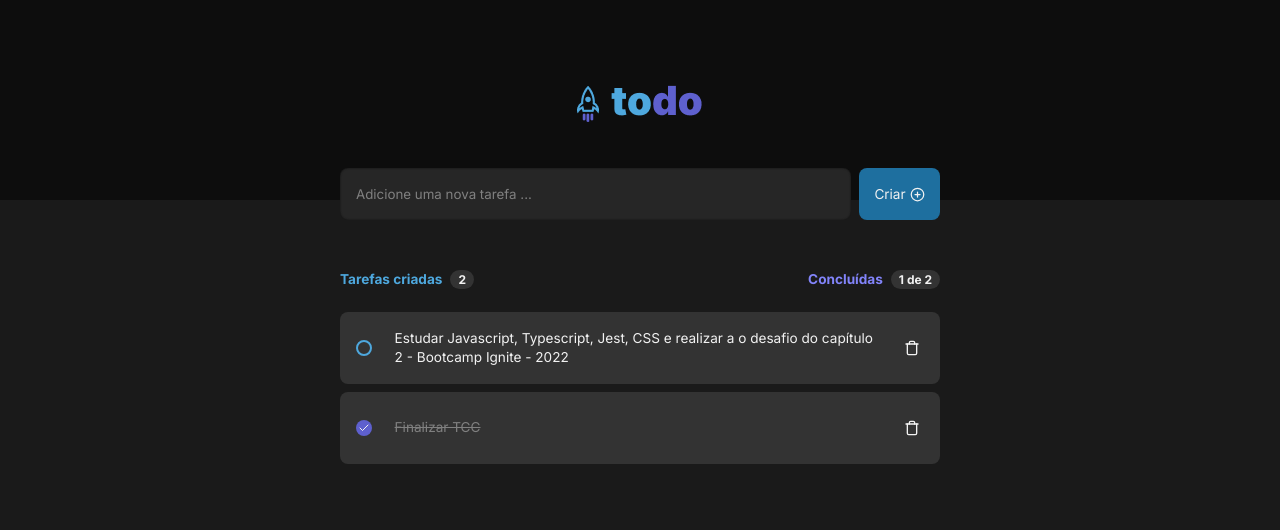
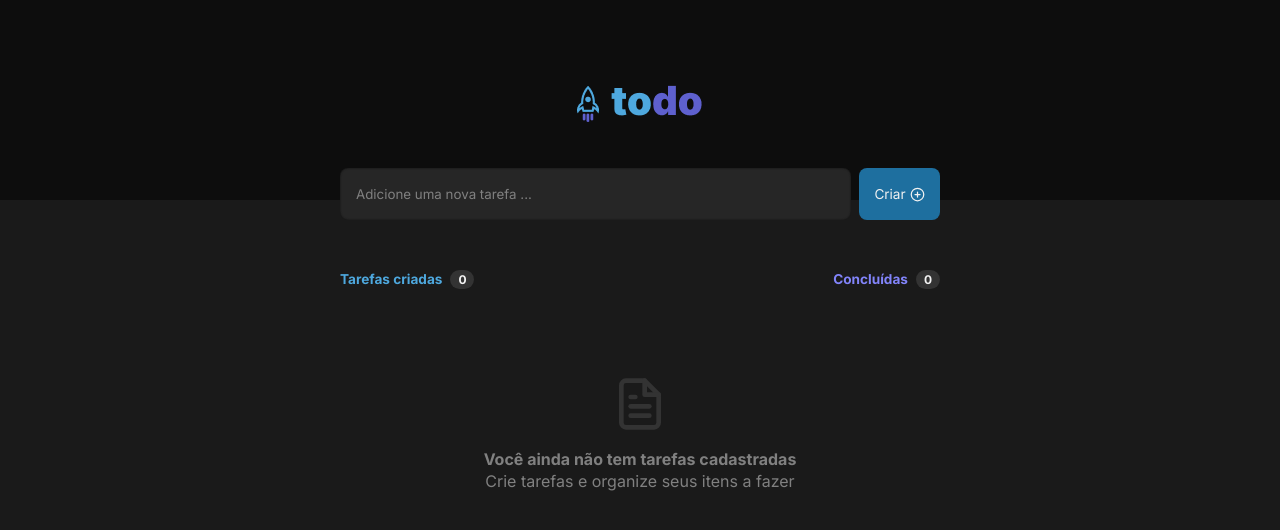
Before and after one commit to rogerrm95/to-do-2.0, a React (Vite) app: page / in a window 1280 px wide. Shown: the top 530 px of the page. Built offline with nearby package versions, Linux system fonts and the light colour scheme.

Commit message:
Add: Funcionalidades a aplicação (CREATE-READ-DELETE)

```diff
--- a/src/App.tsx
+++ b/src/App.tsx
@@ -16,18 +16,8 @@ type Task = {
 }
 
 function App() {
-  const [tasks, setTasks] = useState<Task[]>([
-    {
-      id: 1,
-      name: 'Estudar Javascript, Typescript, Jest, CSS e realizar a o desafio do capítulo 2 - Bootcamp Ignite - 2022',
-      isDone: false
-    },
-    {
-      id: 2,
-      name: 'Finalizar TCC',
-      isDone: true
-    }
-  ])
+  const [tasks, setTasks] = useState<Task[]>([])
+  const [task, setTask] = useState('')
   const [numberToCompletedTasks, setNumberToCompletedTasks] = useState(0)
 
   // Verifica a quantidade de tarefas prontas em relação ao total//
@@ -38,6 +28,64 @@ function App() {
     setNumberToCompletedTasks(tasksCompleted)
   }, [tasks])
 
+  // Ordena as tarefas ao renderizar a lista //
+  useEffect(() => {
+    const newList = sortListToActiveTaskAtCompletedTask(tasks)
+    setTasks(newList)
+  }, [])
+
+  // Adiciona uma nova tarefa //
+  function handleAddNewTask() {
+    if (task.trim().length === 0) {
+      setTask('')
+      return
+    }
+
+    const data = {
+      id: tasks.length + 1,
+      name: task,
+      isDone: false
+    }
+
+    const newList = sortListToActiveTaskAtCompletedTask([...tasks, data])
+
+    setTasks(newList)
+    setTask('')
+  }
+
+  // Marca uma tarefa como concluída ou desmarca //
+  function handleCheckedATask(idTask: number) {
+    const newList = tasks.map(task => {
+      if (task.id === idTask) {
+        return {
+          ...task,
+          isDone: !task.isDone
+        }
+      } else {
+        return task
+      }
+    })
+
+    const sortedList = sortListToActiveTaskAtCompletedTask(newList)
+    setTasks(sortedList)
+  }
+
+  // Exclui uma determinada tarefa da lista //
+  function handleDeleteTask(idTask: number) {
+    const newList = tasks.filter(task => task.id !== idTask)
+    setTasks(newList)
+  }
+
+  // Ordena o array deixando as tarefas ativas em cima e as finalizadas em baixo //
+  function sortListToActiveTaskAtCompletedTask(tasksList: Task[]) {
+    const activeTask = tasksList.filter(task => !task.isDone)
+    const completedTask = tasksList.filter(task => task.isDone)
+
+    const sortedList = [...activeTask, ...completedTask]
+
+    return sortedList
+  }
+
   return (
     <div className={styles.App}>
       <Header />
@@ -45,8 +93,12 @@ function App() {
       <main>
 
         <form className={styles.newTask}>
-          <input type="text" placeholder='Adicione uma nova tarefa ...' />
-          <button>
+          <input
+            type="text"
+            placeholder='Adicione uma nova tarefa ...'
+            value={task}
+            onChange={(e) => setTask(e.target.value)} />
+          <button onClick={handleAddNewTask} type='button'>
             Criar <FiPlusCircle size={15} color="#F2F2F2" />
           </button>
         </form>
@@ -67,18 +119,23 @@ function App() {
           </div>
 
           { // Lista de Tarefas //
-            tasks.length < 0
+            tasks.length === 0
               ? <NoResults />
               :
               (
                 <ul className={styles.todoList}>
-                  {tasks.map(task => {
-                    return <TaskItem name={task.name} isDone={task.isDone} key={task.id} />
-                  })}
+                  {tasks.map(task => (
+                    <TaskItem
+                      key={task.id}
+                      id={task.id}
+                      isDone={task.isDone}
+                      name={task.name}
+                      onDelete={(id) => handleDeleteTask(id)}
+                      onCheck={(id) => handleCheckedATask(id)} />
+                  ))}
                 </ul>
               )
           }
-
         </div>
       </main>
     </div>
--- a/src/components/TaskItem/index.tsx
+++ b/src/components/TaskItem/index.tsx
@@ -3,14 +3,19 @@ import styles from './styles.module.css'
 
 // TYPES //
 interface TaskItemProps {
+    id: number
     name: string,
-    isDone: boolean
+    isDone: boolean,
+    onCheck: (id: number) => void,
+    onDelete: (id: number) => void,
 }
 
-export function TaskItem({ isDone, name }: TaskItemProps) {
+export function TaskItem({ id, isDone, name, onCheck, onDelete }: TaskItemProps) {
     return (
         <li className={styles.taskItem}>
-            <button className={isDone ? `${styles.checkedButton}` : `${styles.checkButton}`}>
+            <button
+                className={isDone ? `${styles.checkedButton}` : `${styles.checkButton}`}
+                onClick={() => onCheck(id)}>
                 {isDone && <FiCheck size={12} />}
             </button>
 
@@ -18,7 +23,7 @@ export function TaskItem({ isDone, name }: TaskItemProps) {
                 {name}
             </p>
 
-            <button className={styles.deleteButton}>
+            <button className={styles.deleteButton} onClick={() => onDelete(id)}>
                 <FiTrash size={16} />
             </button>
         </li>
```
